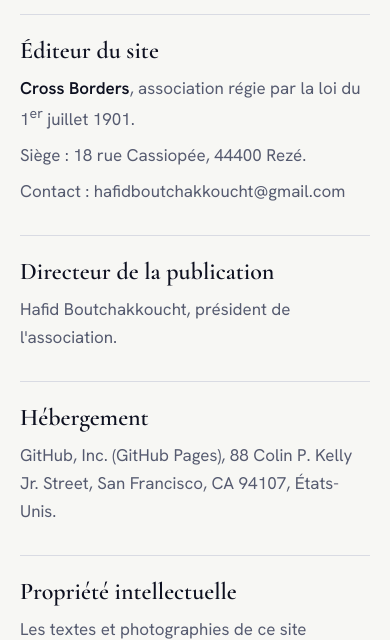
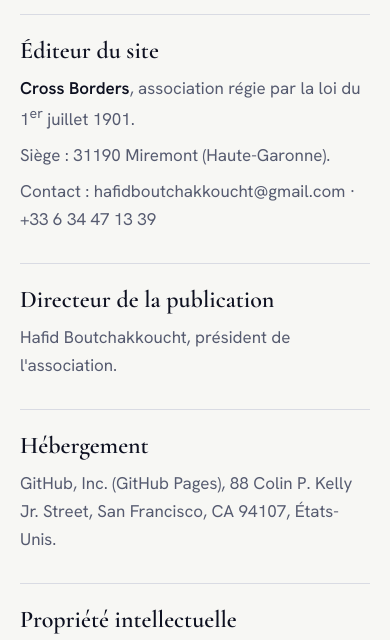
Before and after one commit to hafidboutchakkoucht-haf/crossborders-site, a plain HTML site: page mentions-legales.html in a window 390 px wide. Shown: the part 164-804 px from the top of the page. Drawn offline with nearby package versions, Linux system fonts and the light colour scheme.

Commit message:
Siège à Miremont et ajout du téléphone
Co-Authored-By: Claude Opus 5.5 <noreply@anthropic.com>
Claude-Session: https://claude.ai/code/session_01VX9qPNYchBZAcn3pV9AqEg

```diff
--- a/mentions-legales.html
+++ b/mentions-legales.html
@@ -26,8 +26,8 @@ p strong{color:var(--ink)}
 <h1>Mentions légales</h1>
 <section><h2>Éditeur du site</h2>
 <p><strong>Cross Borders</strong>, association régie par la loi du 1<sup>er</sup> juillet 1901.</p>
-<p>Siège : 18 rue Cassiopée, 44400 Rezé.</p>
-<p>Contact : hafidboutchakkoucht@gmail.com</p></section>
+<p>Siège : 31190 Miremont (Haute-Garonne).</p>
+<p>Contact : hafidboutchakkoucht@gmail.com · +33 6 34 47 13 39</p></section>
 <section><h2>Directeur de la publication</h2>
 <p>Hafid Boutchakkoucht, président de l'association.</p></section>
 <section><h2>Hébergement</h2>
```
Also changed, not shown: index.html (+2 -1 lines).
